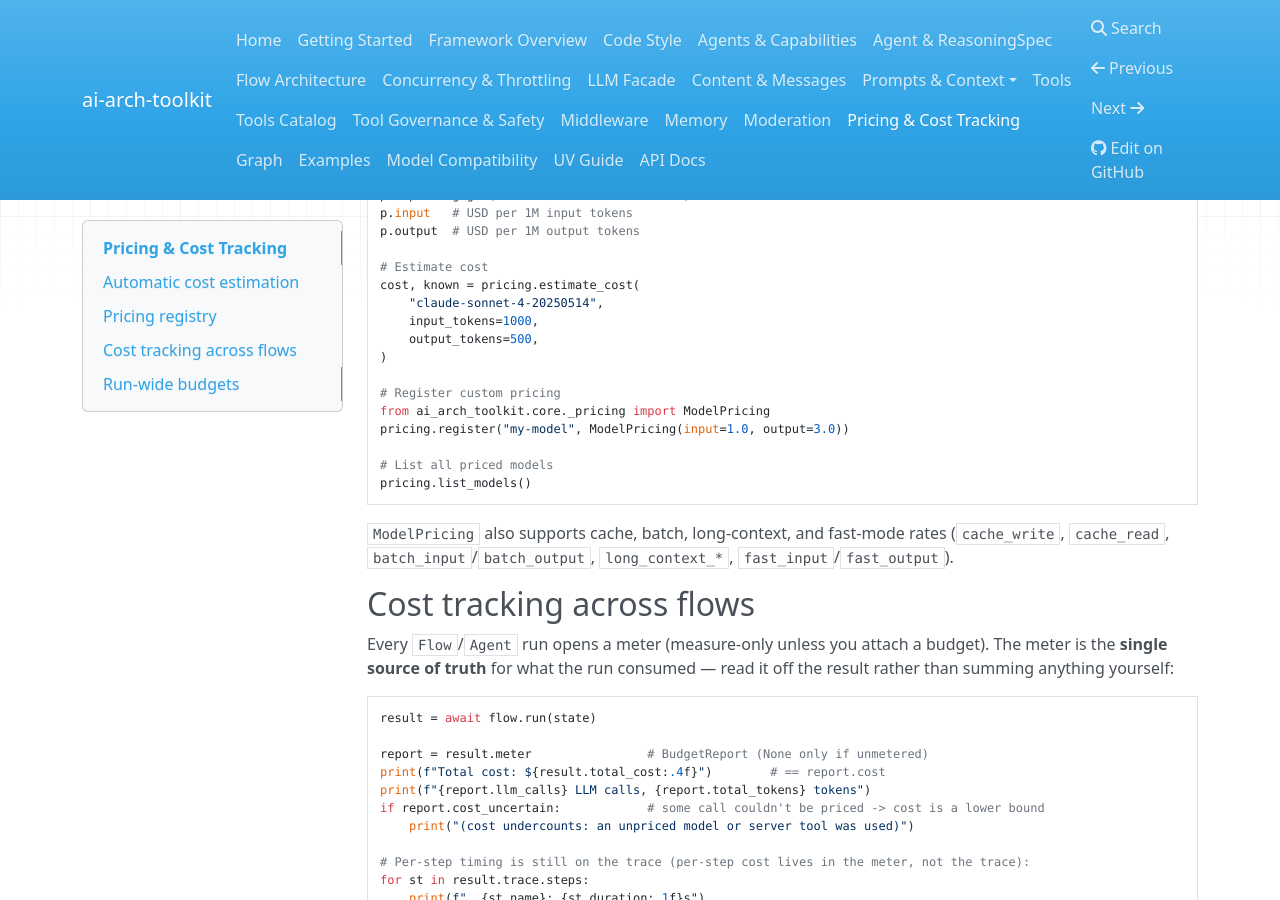
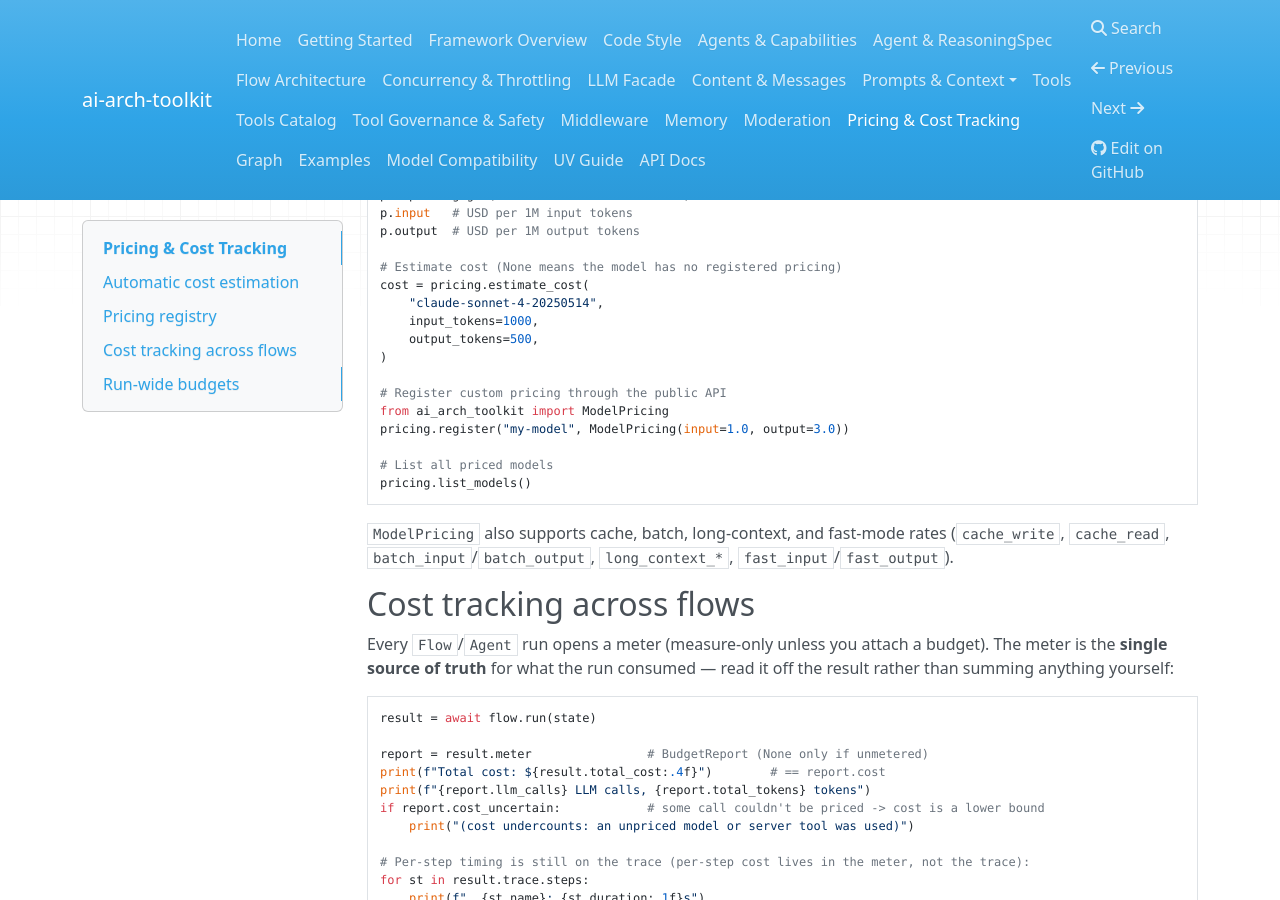
Before and after one commit to rgesteves5/ai-arch-toolkit, an MkDocs documentation site: the page built from docs/pricing.md, in a window 1280 px wide and 900 px high, scrolled down 488 px. Built offline with MkDocs 1.6.1, drawn with Linux system fonts in a browser that asks for light colours; nearby versions of some CDN libraries.

Commit message:
Expose pricing registry

```diff
--- a/docs/pricing.md
+++ b/docs/pricing.md
@@ -24,15 +24,15 @@
 p.input   # USD per 1M input tokens
 p.output  # USD per 1M output tokens
 
-# Estimate cost
-cost, known = pricing.estimate_cost(
+# Estimate cost (None means the model has no registered pricing)
+cost = pricing.estimate_cost(
     "claude-sonnet-4-20250514",
     input_tokens=1000,
     output_tokens=500,
 )
 
-# Register custom pricing
-from ai_arch_toolkit.core._pricing import ModelPricing
+# Register custom pricing through the public API
+from ai_arch_toolkit import ModelPricing
 pricing.register("my-model", ModelPricing(input=1.0, output=3.0))
 
 # List all priced models
--- a/src/ai_arch_toolkit/__init__.py
+++ b/src/ai_arch_toolkit/__init__.py
@@ -38,6 +38,7 @@
     MeterScope,
     MeterSnapshot,
     Middleware,
+    ModelPricing,
     ModerationError,
     ModerationResult,
     Moderator,
@@ -53,6 +54,7 @@
     Policy,
     PolicyDecision,
     Pricer,
+    PricingRegistry,
     RateLimitError,
     RateLimitMiddleware,
     RedactionMode,
@@ -261,6 +263,7 @@
     "MeterScope",
     "MeterSnapshot",
     "Middleware",
+    "ModelPricing",
     "ModerationError",
     "ModerationMiddleware",
     "ModerationResult",
@@ -278,6 +281,7 @@
     "Policy",
     "PolicyDecision",
     "Pricer",
+    "PricingRegistry",
     "Prompt",
     "PromptConversation",
     "PromptMessage",
```
Also changed, not shown: CHANGELOG.md (+2 -0 lines), 4 other files.
